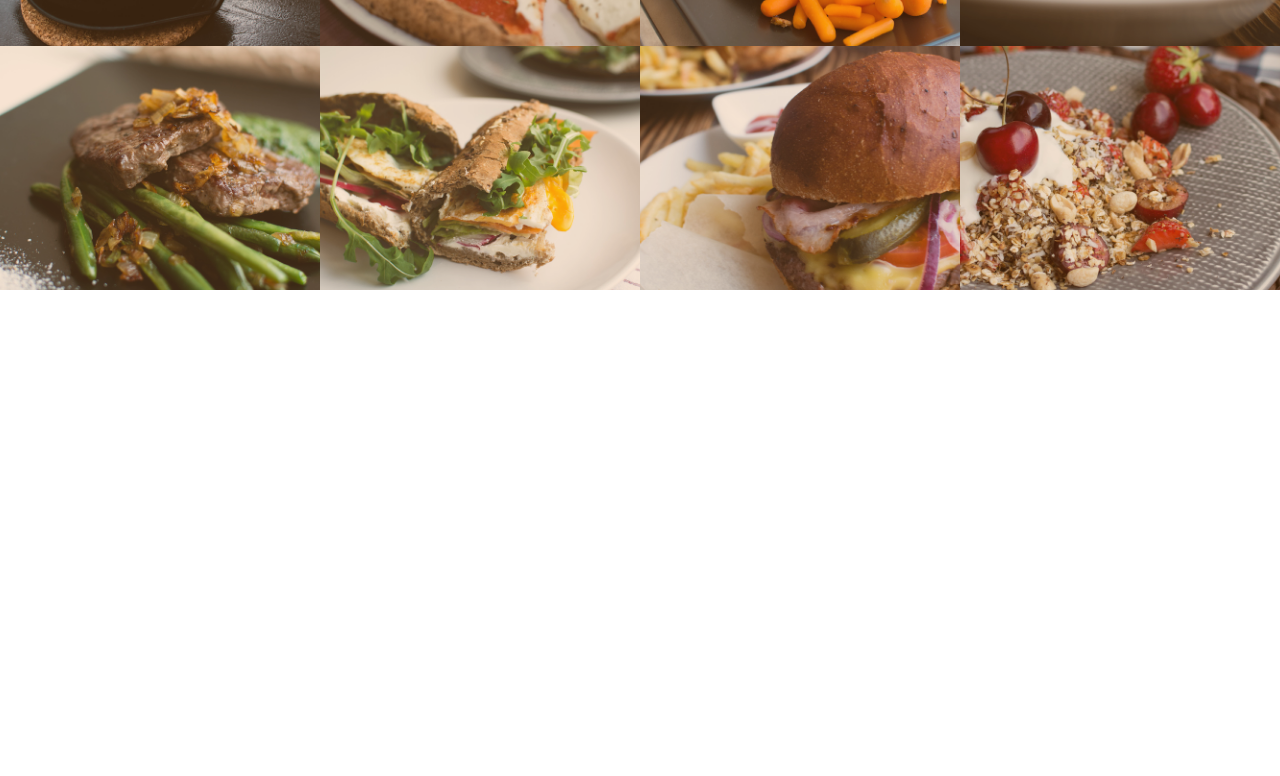
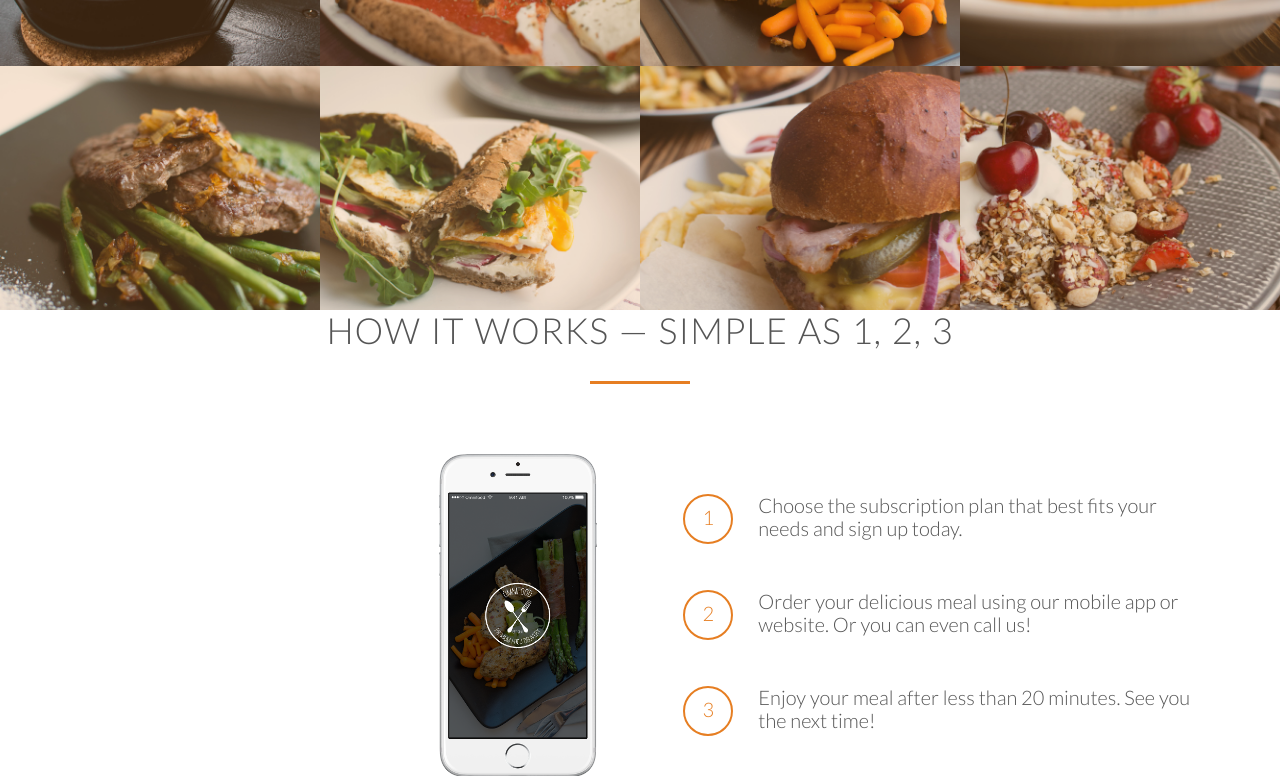
Before and after one commit to kennyl41291/Omnifood-Website, a plain HTML site: page index.html in a window 1280 px wide. Shown: the part 1555-2331 px from the top of the page. Before the commit the page ends 1845 px from the top, so only its background shows below. Drawn offline with nearby package versions, Linux system fonts and the light colour scheme.

Commit message:
update v1

```diff
--- a/index.html
+++ b/index.html
@@ -101,6 +101,32 @@
                 </li>
             </ul>
         </section>
+        <section class="section-steps">
+            <div class="row">
+                <h2>How it works &mdash; Simple as 1, 2, 3</h2>
+            </div>
+            <div class="row">
+                <div class="col span-1-of-2 steps-box">
+                    <img src="resources/img/app-iPhone.png" alt="Omnifood app on iPhone" class="app-screen">
+                </div>
+                <div class="col span-1-of-2 steps-box">
+                    <div class = "works-step">
+                        <div>1</div>
+                        <p>Choose the subscription plan that best fits your needs and sign up today.</p>
+                    </div>
+                    <div class = "works-step">
+                        <div>2</div>
+                        <p>Order your delicious meal using our mobile app or website. Or you can even call us!</p>
+                    </div>
+                    <div class = "works-step">
+                        <div>3</div>
+                        <p>Enjoy your meal after less than 20 minutes. See you the next time!</p>
+                    </div>
+                    <a href="#" class="btn-app"><img src="resources/img/download-app.png" alt="App Store Button"></a>
+                    <a href="#" class="btn-app"><img src="resources/img/download-app-android.png" alt="App Store Button"></a>
+                </div>
+            </div>
+        </section>
     </body>
 </html>
 
--- a/resources/css/style.css
+++ b/resources/css/style.css
@@ -66,7 +66,7 @@ h2:after {
     display: block;
     width: 100px;
     height: 3px;
-    margin: 10px auto;
+    margin: 30px auto;
     background-color: #e67e22;
     content: "";
 }
@@ -235,3 +235,41 @@ header {
     opacity: 1;
     transform: scale(1.03)
 }
+
+
+/* ----------------------------------------*/
+/* HOW IT WORKS */
+/* ----------------------------------------*/
+
+
+.steps-box:first-child {
+    text-align: right;
+    padding-right: 3%;
+    margin-top: 40px;
+}
+
+.steps-box:last-child {
+    padding-left: 3%;
+    margin-top: 80px;
+}
+
+.app-screen {
+    width: 30%
+}
+
+.works-step {
+    margin-bottom: 50px;
+}
+
+.works-step div {
+    color: #e67e22;
+    border: 2px solid #e67e22;
+    display: inline-block;
+    border-radius: 50%;
+    height: 50px;
+    width:50px;
+    padding-top: 10px;
+    margin-right: 25px;
+    text-align: center;
+    float: left;
+}
```
Also changed, not shown: resources/img/download-app.png (added).
